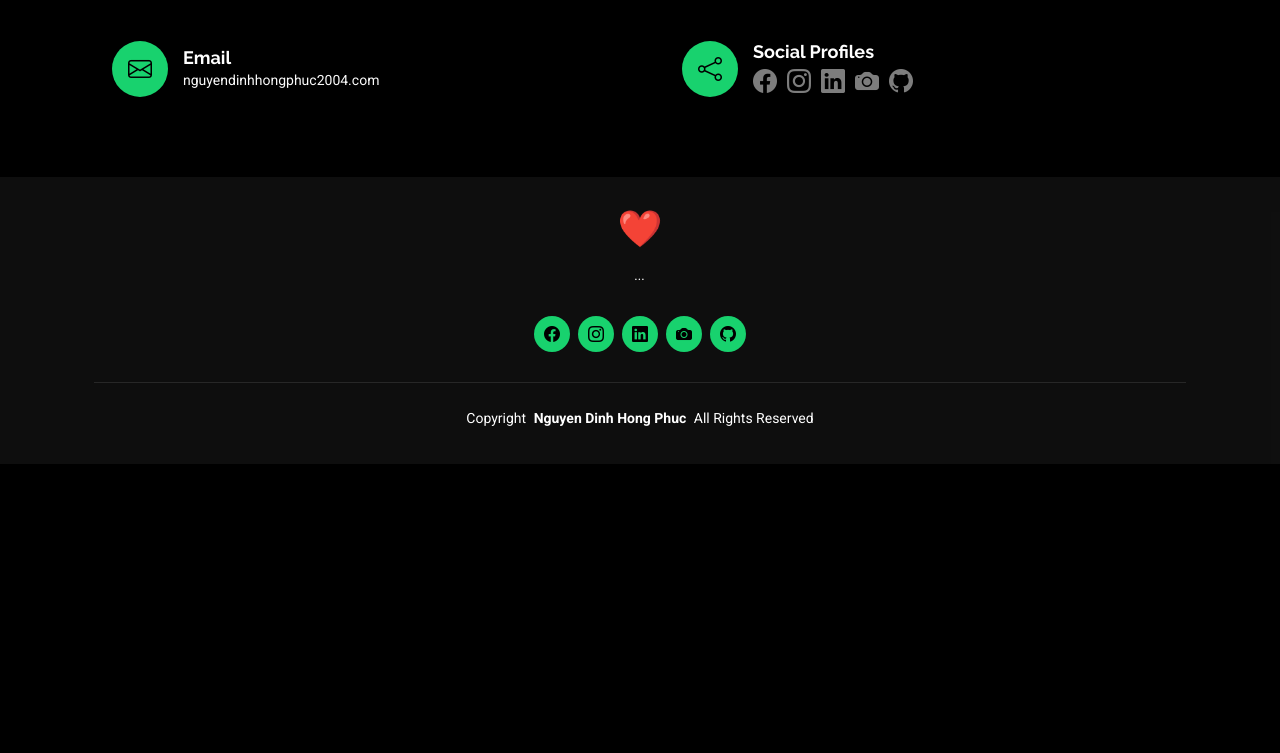
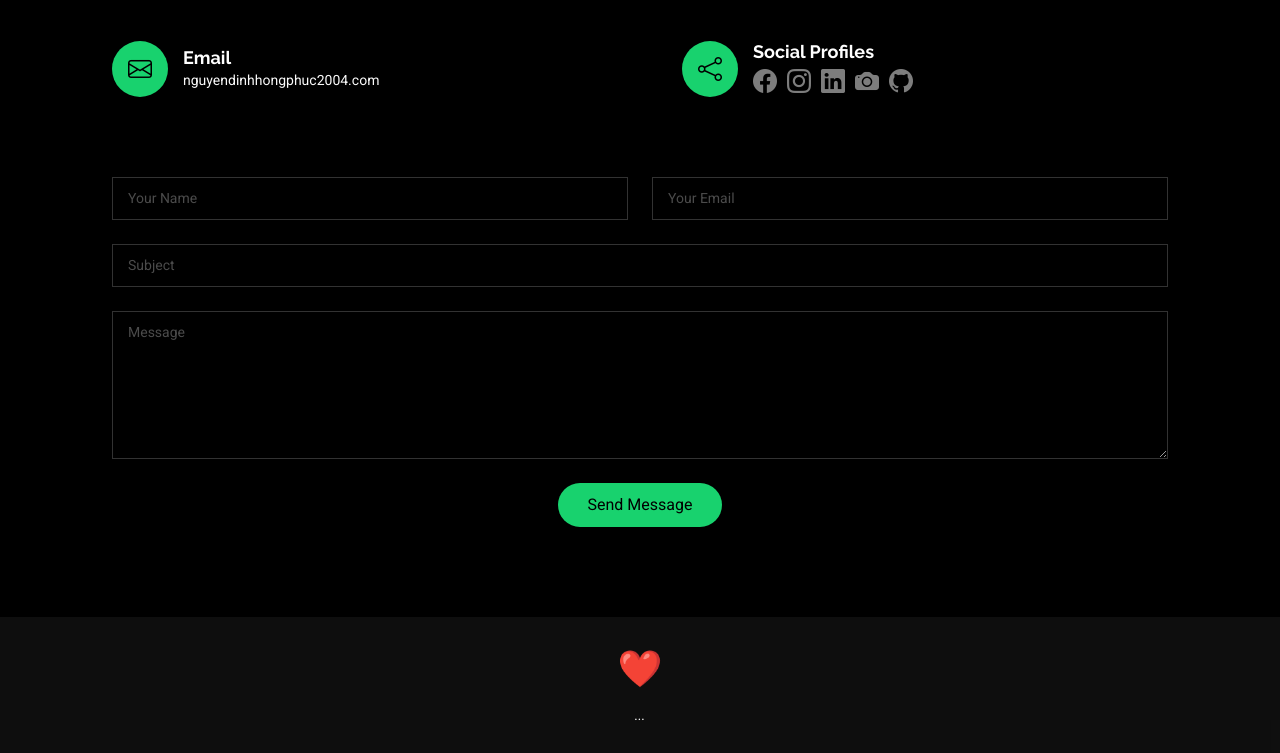
Before and after one commit to Carwyn1101/portfolio, a plain HTML site: page contact.html in a window 1280 px wide. Shown: the part 551-1304 px from the top of the page. Before the commit the page ends 1015 px from the top, so only its background shows below. Drawn offline with Linux system fonts and the light colour scheme.

Commit message:
update send message

```diff
--- a/contact.html
+++ b/contact.html
@@ -152,7 +152,7 @@
 
         </div>
 
-        <!-- <form action="forms/contact.php" method="post" class="php-email-form" data-aos="fade-up" data-aos-delay="600">
+        <form action="https://formsubmit.co/phuc11012904@gmail.com" method="POST" class="php-email-form" data-aos="fade-up" data-aos-delay="600">
           <div class="row gy-4">
 
             <div class="col-md-6">
@@ -180,7 +180,7 @@
             </div>
 
           </div>
-        </form> -->
+        </form>
 
         <!-- End Contact Form -->
 
```
